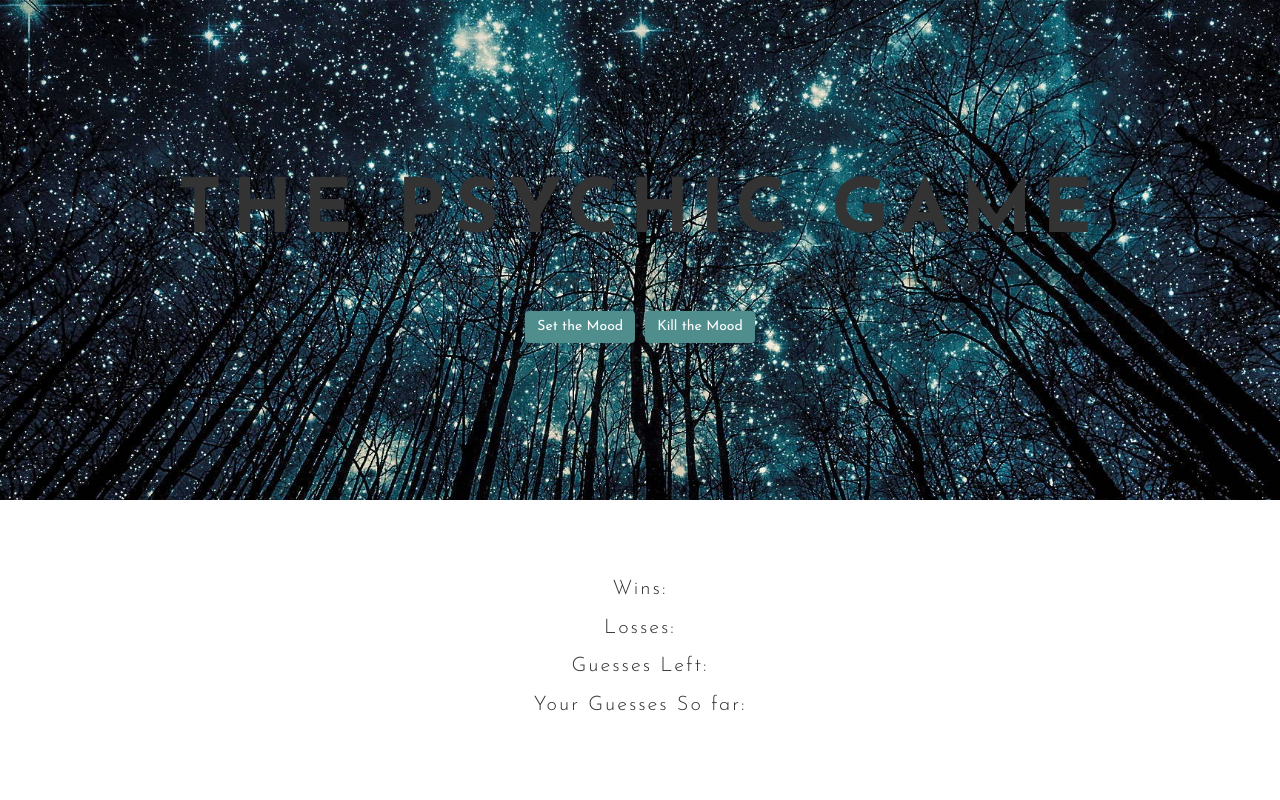
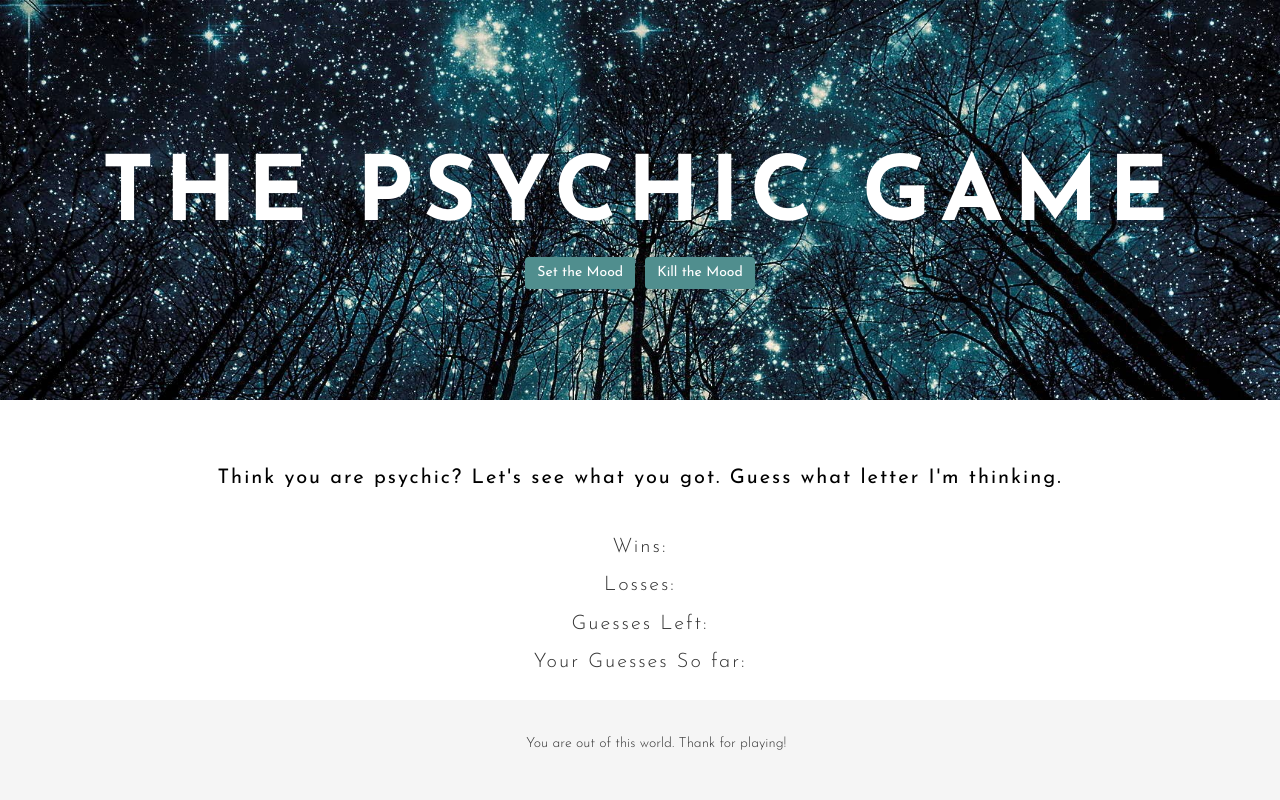
Before and after one commit to alizenguyen/Psychic-Game, a plain HTML site: page index.html in a window 1280 px wide. Drawn offline with nearby package versions, Linux system fonts and the light colour scheme.

Commit message:
final touches

```diff
--- a/assets/css/style.css
+++ b/assets/css/style.css
@@ -5,27 +5,33 @@
 
 .jumbotron {
 	text-align: center;
-	height: 500px;
+	height: 400px;
 }
 
 .title-text {
-	margin-top: 125px;
+	margin-top: 100px;
 }
 
 #title-font {
-	font-size: 75px;
+	font-size: 90px;
 	letter-spacing: 10px;
 	font-family: 'Josefin Sans', sans-serif;
 	font-weight: 700;
+	color: white;
 }
 
 .title-body-text {
+	margin-top: 5%;
 	font-family: 'Josefin Sans', sans-serif;
-	font-weight: 300;
+	font-weight: 300i;
+	color: black;
+	text-align: center;
+	font-size: 20px;
+	letter-spacing: 2px;
 }
 
 #game {
-	margin-top: 75px;
+	margin-top: 40px;
 	font-size: 20px;
 	font-family: 'Josefin Sans', sans-serif;
 	font-weight: 300;
@@ -47,3 +53,22 @@
 	font-family: 'Josefin Sans', sans-serif;
 	font-weight: 400i;
 }
+
+.footer-text {
+	margin-left: 40%;
+  	font-family: 'Josefin Sans', sans-serif;
+  	font-weight: 300;
+}
+
+.container {
+	margin-top: 2.5%;
+}
+
+footer {
+  position: absolute;
+  bottom: 0;
+  width: 100%;
+  /* Set the fixed height of the footer here */
+  height: 100px;
+  background-color: #f5f5f5;
+}
--- a/index.html
+++ b/index.html
@@ -8,20 +8,29 @@
 	<!-- JQuery Link -->
 	<script src="https://code.jquery.com/jquery.js"></script>
 	<!-- Font Link -->
-	<link href="https://fonts.googleapis.com/css?family=Josefin+Sans:400,700,300" rel="stylesheet">
+	<link href="https://fonts.googleapis.com/css?family=Josefin+Sans:400,700,300,300i" rel="stylesheet">
 </head>
 <body>
 	<div class="jumbotron" style="background: url(assets/images/jumbotron-image.jpg) no-repeat center center fixed; -webkit-background-size: cover; -moz-background-size: cover; -o-background-size: cover; background-size: cover;">
 		  <h1 class="title-text" id="title-font">THE PSYCHIC GAME</h1>
-		  <p class="title-body-text"> Think you are psychic? Let's see what you got. Guess what letter I'm thinking.</p>
 		  <p><a class="btn btn-primary btn-md setMood" href="#" role="button">Set the Mood</a><a class="btn btn-primary btn-md killMood" href="#" role="button">Kill the Mood</a></p>
 	</div>
+
+	<p class="title-body-text"> Think you are psychic? Let's see what you got. Guess what letter I'm thinking.</p>
+
 	<div id="game">
 	<p>Wins:</p>
 	<p>Losses:</p>
 	<p>Guesses Left:</p>
 	<p>Your Guesses So far:</p>
 	</div>
+
+	<footer>
+		<div class="container">
+			<span class="footer-text">You are out of this world. Thank for playing!</span>
+		</div>
+	</footer>
+
 	<!-- Javascript Link -->
 	<script src="assets/javascript/game.js"></script>
 
```
Also changed, not shown: 1 other file.
